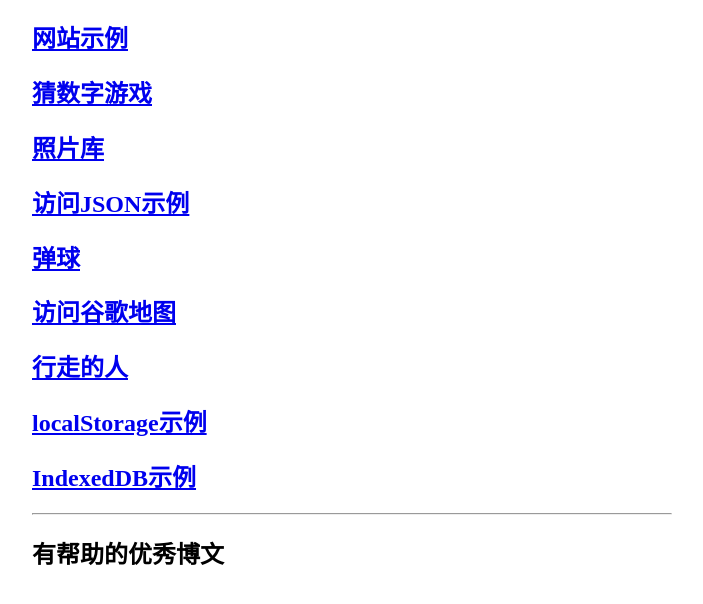
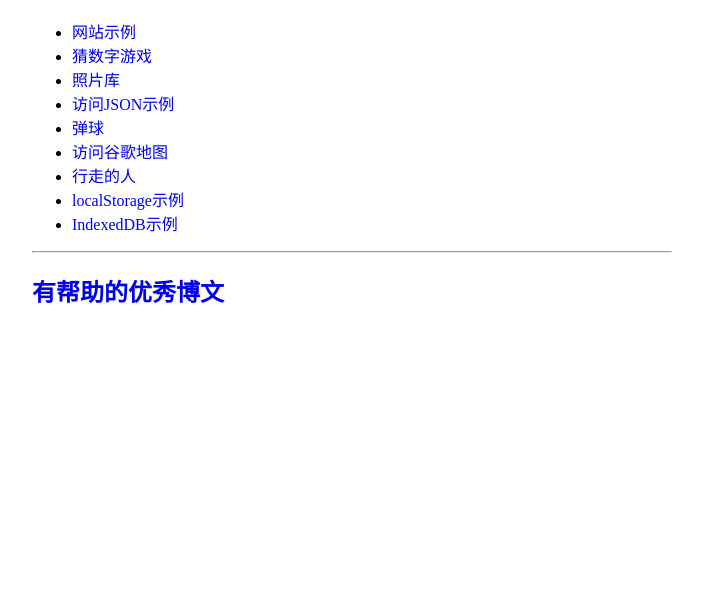
Before and after one commit to xieziwei99/-xieziwei.github.io, a plain HTML site: page index.html in a window 1280 px wide. Shown: the part 70-674 px from the top of the page, without its empty margins (288-991 px from the left). Drawn offline with Linux system fonts and the light colour scheme.

Commit message:
2020年1月4日 17:58:10

```diff
--- a/index.html
+++ b/index.html
@@ -6,17 +6,19 @@
 </head>
 <body style="width: 50%; margin: 0 auto;">
     <h1>我的博客</h1>
-    <a href="./test-website.html"><h2>网站示例</h2></a>
-    <a href="./guess-number.html"><h2>猜数字游戏</h2></a>
-    <a href="./gallery-start/gallery.html"><h2>照片库</h2></a>
-    <a href="./access-json/access-json.html"><h2>访问JSON示例</h2></a>
-    <a href="./play-ball/play-ball.html"><h2>弹球</h2></a>
-    <a href="./google-maps-demo.html"><h2>访问谷歌地图</h2></a>
-    <a href="./walk-man/walk-man.html"><h2>行走的人</h2></a>
-    <a href="./storage-demo/localstorage-demo.html"><h2>localStorage示例</h2></a>
-    <a href="./indexeddb-demo/indexeddb-demo.html"><h2>IndexedDB示例</h2></a>
+    <ul>
+        <li><a style="text-decoration: none;" href="./test-website.html">网站示例</a></li>
+        <li><a style="text-decoration: none;" href="./guess-number.html">猜数字游戏</a></li>
+        <li><a style="text-decoration: none;" href="./gallery-start/gallery.html">照片库</a></li>
+        <li><a style="text-decoration: none;" href="./access-json/access-json.html">访问JSON示例</a></li>
+        <li><a style="text-decoration: none;" href="./play-ball/play-ball.html">弹球</a></li>
+        <li><a style="text-decoration: none;" href="./google-maps-demo.html">访问谷歌地图</a></li>
+        <li><a style="text-decoration: none;" href="./walk-man/walk-man.html">行走的人</a></li>
+        <li><a style="text-decoration: none;" href="./storage-demo/localstorage-demo.html">localStorage示例</a></li>
+        <li><a style="text-decoration: none;" href="./indexeddb-demo/indexeddb-demo.html">IndexedDB示例</a></li>
+    </ul>
 
     <hr>
-    <h2><a>有帮助的优秀博文</a></h2>
+    <h2><a style="text-decoration: none;" href="./other-blogs/index.html">有帮助的优秀博文</a></h2>
 </body>
 </html>
```
Also changed, not shown: other-blogs/index.html (+8 -2 lines).
